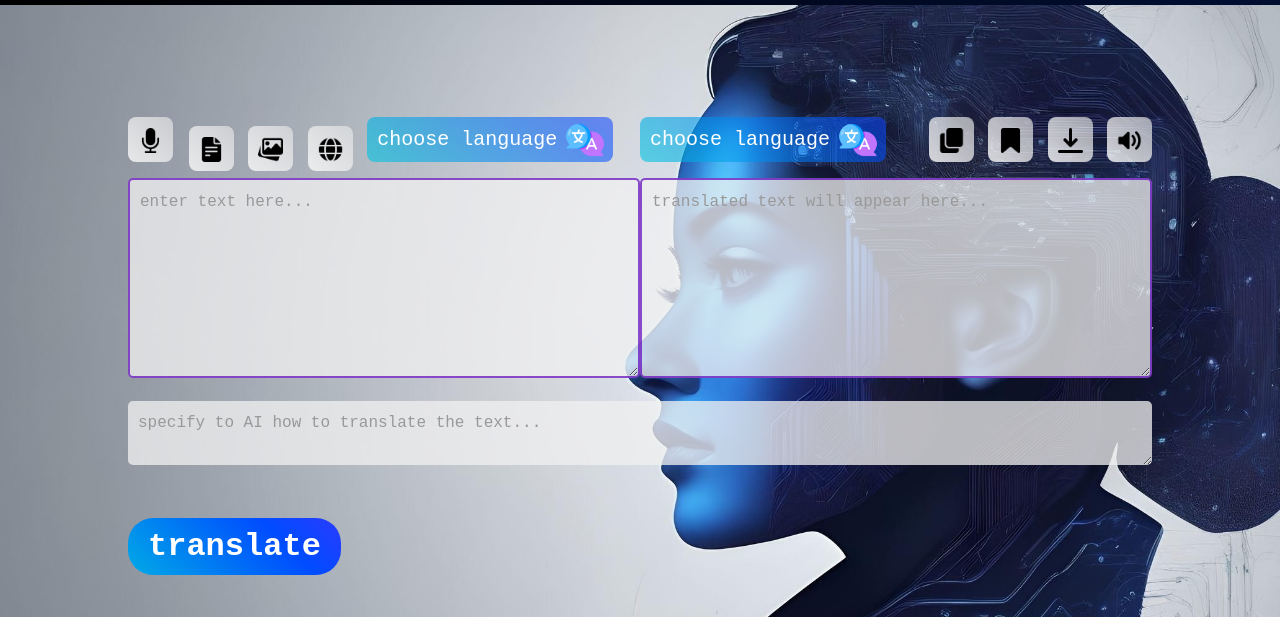
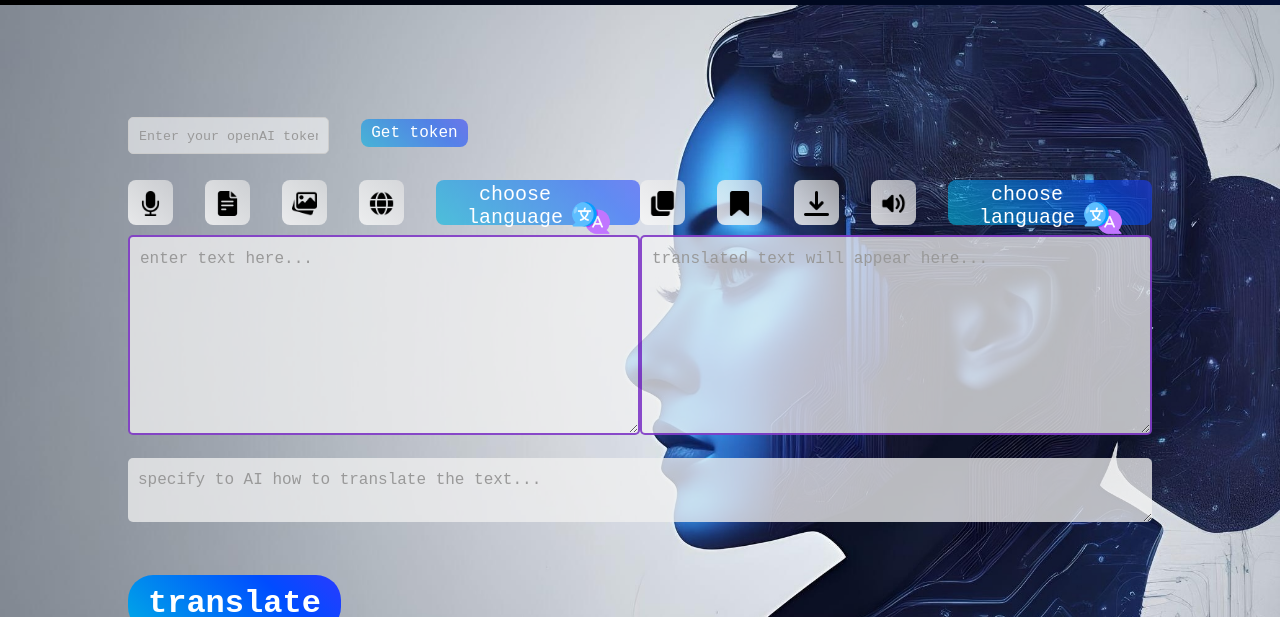
Before and after one commit to lisajankk/translAIte, a plain HTML site: page main-no-login.html in a window 1280 px wide. Shown: the part 75-692 px from the top of the page. Drawn offline with Linux system fonts and the light colour scheme.

Commit message:
[ADD]/token with input, minor changes

```diff
--- a/index.css
+++ b/index.css
@@ -208,7 +208,6 @@ a{
 
 label {
     display: block;
-    margin-bottom: 5px;
     font-weight: bold;
     color: #333;
     text-shadow: 1px 1px 6px rgba(221, 221, 221, 0.5);
@@ -302,18 +301,13 @@ textarea {
     font-weight: bolder;
     padding-top: 12rem;
     display: flex;
-    justify-content: space-between;
-    align-items: flex-start;
+    flex-direction: column;
 }
 
 .textAreaContainer {
     display: block;
     margin-bottom: 1rem;
-}
-
-.textAreaContainer label {
-    display: block;
-    margin-bottom: 0.5rem;
+    height: 100%;
 }
 
 .textAreaContainer textarea {
@@ -361,6 +355,7 @@ textarea {
 .uploadSection,
 .voiceSection {
     background: linear-gradient(45deg, #ffffffeb, #e4e4e4a8, #006aff97);
+    margin-right: 2rem;
 }
 
 .languageImage{
@@ -410,12 +405,6 @@ textarea {
     float: left;
     margin-right: 1rem;
     margin-bottom: 1rem;
-}
-
-.saveSection{
-    margin-left: 1rem;
-    margin-bottom: 1rem;
-    float: right;
 }
 
 .accountInput{
@@ -472,3 +461,49 @@ textarea {
     align-items: center !important;
     justify-content: center !important;
 }
+
+.section-container {
+    display: flex;
+    align-items: center;
+    justify-content: flex-start;
+    margin-bottom: 10px;
+}
+
+.get-token {
+    background: linear-gradient(45deg, #00ffd0a1, #004cff8e, #bb00ff97, #c700389f);
+    background-size: 400% 400%;
+    padding: 5px 10px;
+    font-size: 1rem;
+    font-weight: 100;
+    border: none;
+    border-radius: 0.5rem;
+    cursor: pointer;
+    background-size: 400% 400%;
+    color: white;
+    text-align: center;
+    transition: all 0.4s ease;
+    font-family: 'Courier New', Courier, monospace;
+    margin-bottom: 1rem;
+}
+
+.get-token:hover {
+    background-position: right center;
+    color: black;
+}
+
+.token {
+    display: flex;
+    align-items: center;
+    margin-bottom: 1rem;
+    width: 50%;
+}
+
+.row {
+    display: flex;
+    justify-content: space-between;
+    align-items: flex-start;
+}
+
+input[type="file"] {
+    display: none;
+}
--- a/index.js
+++ b/index.js
@@ -1,4 +1,4 @@
-document.addEventListener("DOMContentLoaded", function() {
+document.addEventListener("DOMContentLoaded", function () {
     var translate = document.getElementById("translate");
     var translatedTextArea = document.getElementById("translatedTextArea");
     var textToTranslateArea = document.getElementById("textToTranslateArea");
@@ -8,6 +8,8 @@ document.addEventListener("DOMContentLoaded", function() {
     var bookmark_container = document.getElementById("bookmark-container");
     var bookmarkTranslate = document.getElementById("bookmarkTranslate");
     var speak = document.getElementById("text-to-speech");
+    var read = document.getElementById('file-upload');
+    var token_inp = document.getElementById("token_input");
 
     var to_spanish = document.getElementById("to_spanish");
     var to_english = document.getElementById("to_english");
@@ -26,9 +28,8 @@ document.addEventListener("DOMContentLoaded", function() {
     var transLanguage = "english";
     var bookmarks = [];
     var index = 0;
-    const token = "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";
 
-    window.onclick = function(event) {
+    window.onclick = function (event) {
         if (!event.target.matches('.languageSection .translateToLanguage')) {
             var dropdowns = document.getElementsByClassName("dropdown-content");
             var i;
@@ -41,7 +42,8 @@ document.addEventListener("DOMContentLoaded", function() {
         }
     }
 
-    speak.addEventListener("click", function() {
+    speak.addEventListener("click", function () {
+        var token = token_inp.value;
         if (translatedTextArea.value) {
             fetch("https://api.openai.com/v1/audio/speech", {
                 method: 'POST',
@@ -66,8 +68,10 @@ document.addEventListener("DOMContentLoaded", function() {
         }
     });
 
-    translate.addEventListener("click", function() {
+    translate.addEventListener("click", function () {
         var text = textToTranslateArea.value;
+        var token = token_inp.value;
+
         if (to_other.value) {
             transLanguage = to_other.value;
         }
@@ -85,26 +89,27 @@ document.addEventListener("DOMContentLoaded", function() {
             },
             body: JSON.stringify({
                 "model": "gpt-3.5-turbo",
-                "messages": [{"role": "user", "content": `translate this text in ${originLanguage}: "${text}" to ${transLanguage}. Do not include anything else in your reply that is not the translated text ${howto.value}`}]
+                "messages": [{ "role": "user", "content": `translate this text in ${originLanguage}: "${text}" to ${transLanguage}. Do not include anything else in your reply that is not the translated text ${howto.value}` }]
             })
         }).then(response => {
             return response.json();
         }).then(data => {
-            console.log(data);
             translatedTextArea.value = data.choices[0].message.content;
+        }).catch(error => {
+            alert("please enter a valid api token")
         })
     });
 
-    to_spanish.addEventListener("click", function() {transLanguage = "spanish"; to_lang.textContent = transLanguage});
-    to_english.addEventListener("click", function() {transLanguage = "english"; to_lang.textContent = transLanguage});
-    to_swedish.addEventListener("click", function() {transLanguage = "swedish"; to_lang.textContent = transLanguage});
+    to_spanish.addEventListener("click", function () { transLanguage = "spanish"; to_lang.textContent = transLanguage });
+    to_english.addEventListener("click", function () { transLanguage = "english"; to_lang.textContent = transLanguage });
+    to_swedish.addEventListener("click", function () { transLanguage = "swedish"; to_lang.textContent = transLanguage });
 
-    from_spanish.addEventListener("click", function() {originLanguage = "spanish"; from_lang.textContent = originLanguage});
-    from_english.addEventListener("click", function() {originLanguage = "english"; from_lang.textContent = originLanguage});
-    from_swedish.addEventListener("click", function() {originLanguage = "swedish"; from_lang.textContent = originLanguage});
-    from_detect.addEventListener("click", function() {originLanguage = "detect"; from_lang.textContent = originLanguage});
+    from_spanish.addEventListener("click", function () { originLanguage = "spanish"; from_lang.textContent = originLanguage });
+    from_english.addEventListener("click", function () { originLanguage = "english"; from_lang.textContent = originLanguage });
+    from_swedish.addEventListener("click", function () { originLanguage = "swedish"; from_lang.textContent = originLanguage });
+    from_detect.addEventListener("click", function () { originLanguage = "detect"; from_lang.textContent = originLanguage });
 
-    downloadTranslate.addEventListener("click", function() {
+    downloadTranslate.addEventListener("click", function () {
         var blob = new Blob([translatedTextArea.value], { type: 'text/plain' });
         var a = document.createElement('a');
 
@@ -115,14 +120,14 @@ document.addEventListener("DOMContentLoaded", function() {
         document.body.removeChild(a);
     });
 
-    copyTranslate.addEventListener("click", function() {
+    copyTranslate.addEventListener("click", function () {
         translatedTextArea.select();
         document.execCommand('copy');
         translatedTextArea.setSelectionRange(0, 0);
         alert('Text copied to clipboard!');
     });
 
-    bookmarkTranslate.addEventListener("click", function() {
+    bookmarkTranslate.addEventListener("click", function () {
         var p = document.createElement("p");
         p.id = index;
         index++;
@@ -148,13 +153,23 @@ document.addEventListener("DOMContentLoaded", function() {
         p.textContent = displayDate + textToTranslateArea.value.substring(0, 10) + '...';
         bookmark_container.appendChild(p);
 
-            bookmarks.push({'date': displayDate, 'from': textToTranslateArea.value, 'to': translatedTextArea.value});
+        bookmarks.push({ 'date': displayDate, 'from': textToTranslateArea.value, 'to': translatedTextArea.value });
 
-            p.addEventListener("click", function() {
+        p.addEventListener("click", function () {
             var i = this.id;
             textToTranslateArea.value = bookmarks[i].from;
             translatedTextArea.value = bookmarks[i].to;
         });
     });
 
+    read.addEventListener('change', function(event) {
+        var file = event.target.files[0];
+        var reader = new FileReader();
+        reader.onload = function(e) {
+            var content = e.target.result;
+            textToTranslateArea.value = content;
+        };
+        reader.readAsText(file);
     });
+
+});
--- a/main-no-login.html
+++ b/main-no-login.html
@@ -1,48 +1,56 @@
 <!DOCTYPE html>
 <html>
+
 <head>
     <meta charset="UTF-8">
     <link rel="stylesheet" href="index.css">
     <script src="index.js"></script>
     <title>translAIte</title>
 </head>
+
 <body>
     <header>
         <div class="leftMenu">
-                <a href="index.html" class="translAIte">
+            <a href="main-no-login.html" class="translAIte">
                 translAIte
             </a>
         </div>
         <div class="rightMenu">
-                <a class="login" href="login.html">
-                    Log In
+            <a class="account" href="account.html">
+                My account
             </a>
-                <a class="register" href="register.html">
-                    Register
+            <a class="logout" href="index.html">
+                Log Out
             </a>
         </div>
     </header>
     <div class="bodyText">
         <div class="translateText">
+            <div class="token">
+                <input id="token_input" type="text" placeholder="Enter your openAI token...">
+                <a class="get-token" href="https://platform.openai.com/api-keys" target="_blank">Get token</a>
+            </div>
+            <div class="row">
                 <div class="textAreaContainer textToTranslate">
-                    <div>
-                        <button class="voiceSection">
-                            <img src="public/microphone.png" class="microphoneImage" alt="image" title="hello"/>
+                    <div class="section-container">
+                        <button class="uploadSection">
+                            <img src="public/microphone.png" class="microphoneImage" alt="image" title="hello" />
                         </button>
-                        <div >
+                        <label for="file-upload" class="custom-file-upload uploadSection">
+                            <img src="public/file.png" class="image" />
+                        </label>
+                        <input class="document-upload" id="file-upload" type="file" accept=".txt"/>
                         <button class="uploadSection">
-                                <img src="public/file.png" class="image"/>
+                            <img src="public/image.png" class="image" />
                         </button>
                         <button class="uploadSection">
-                                <img src="public/image.png" class="image"/>
-                            </button>
-                            <button class="uploadSection">
-                                <img src="public/web.png" class="image"/>
+                            <img src="public/web.png" class="image" />
                         </button>
                         <div class="dropdown">
                             <button id="from_lang" class="languageSection translateToLanguage">
                                 <span id="from_lang_text">choose language</span>
-                                    <img src="public/translater.png" class="image languageImage" alt="image" title="hello"/>
+                                <img src="public/translater.png" class="image languageImage" alt="image"
+                                    title="hello" />
                             </button>
                             <div class="dropdown-content" id="myDropdown">
                                 <button id="from_spanish" class="lang">Spanish</button>
@@ -53,15 +61,29 @@
                             </div>
                         </div>
                     </div>
-                    </div>
-                    <textarea id="textToTranslateArea" name="myTextArea" rows="4" cols="50" placeholder="enter text here..."></textarea>
+                    <textarea id="textToTranslateArea" name="myTextArea" rows="4" cols="50"
+                        placeholder="enter text here..."></textarea>
                 </div>
                 <div class="textAreaContainer textToTranslate">
                     <div>
+                        <div class="section-container">
+                            <button id="copyTranslate" class="uploadSection">
+                                <img src="public/copy.png" class="image" />
+                            </button>
+                            <button id="bookmarkTranslate" class="uploadSection">
+                                <img src="public/bookmark.png" class="image" />
+                            </button>
+                            <button id="downloadTranslate" class="uploadSection">
+                                <img src="public/download.png" class="image" />
+                            </button>
+                            <button class="uploadSection" id="text-to-speech">
+                                <img src="public/volume.png" class="image" />
+                            </button>
                             <div class="dropdown">
                                 <button id="to_lang" class="languageSection translateToLanguage">
                                     <span id="to_lang_text">choose language</span>
-                                <img src="public/translater.png" class="image languageImage" alt="image" title="hello"/>
+                                    <img src="public/translater.png" class="image languageImage" alt="image"
+                                        title="hello" />
                                 </button>
                                 <div class="dropdown-content" id="myDropdown">
                                     <button id="to_spanish" class="lang">Spanish</button>
@@ -70,26 +92,16 @@
                                     <input id="to_other" type="text" class="other-lang" placeholder="Other">
                                 </div>
                             </div>
-                        <div class="saveSection">
-                            <button  id="copyTranslate" class="uploadSection">
-                                <img src="public/copy.png" class="image"/>
-                            </button>
-                            <button id="bookmarkTranslate" class="uploadSection">
-                                <img src="public/bookmark.png" class="image"/>
-                            </button>
-                            <button id="downloadTranslate" class="uploadSection">
-                                <img src="public/download.png" class="image"/>
-                            </button>
-                            <button class="uploadSection" id="text-to-speech">
-                                <img src="public/volume.png" class="image"/>
-                            </button>
+                        </div>
+                        <textarea id="translatedTextArea" name="myTextArea" rows="4" cols="50"
+                            placeholder="translated text will appear here..." readonly></textarea>
                     </div>
                 </div>
-                    <textarea id="translatedTextArea" name="myTextArea" rows="4" cols="50" placeholder="translated text will appear here..." readonly></textarea>
             </div>
         </div>
         <div class="specifyTextrea">
-                <textarea id="howto" name="myTextArea" rows="4" cols="50" placeholder="specify to AI how to translate the text..."></textarea>
+            <textarea id="howto" name="myTextArea" rows="4" cols="50"
+                placeholder="specify to AI how to translate the text..."></textarea>
         </div>
         <div class="bodyDivButton">
             <button id="translate" class="bodyButton">
@@ -110,4 +122,5 @@
         <a href="tel:+1234567890">+1234567890</a>
     </footer>
 </body>
+
 </html>
```
Also changed, not shown: account-edit.html (+3 -3 lines), account.html (+1 -1 lines), index.html (+1 -1 lines), login.html (+1 -1 lines), main-with-login.html (+1 -1 lines), register.html (+1 -1 lines). Lines whose indentation alone changed are shown as unchanged.
